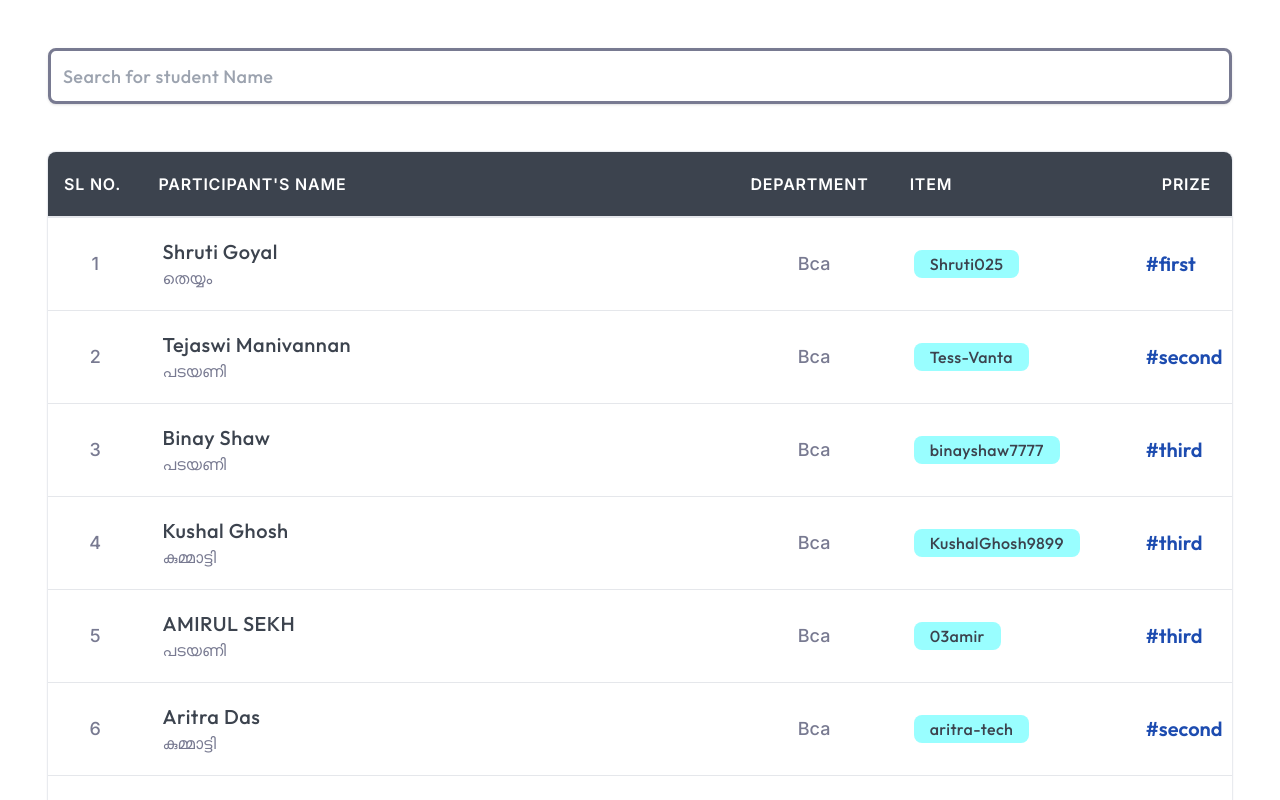
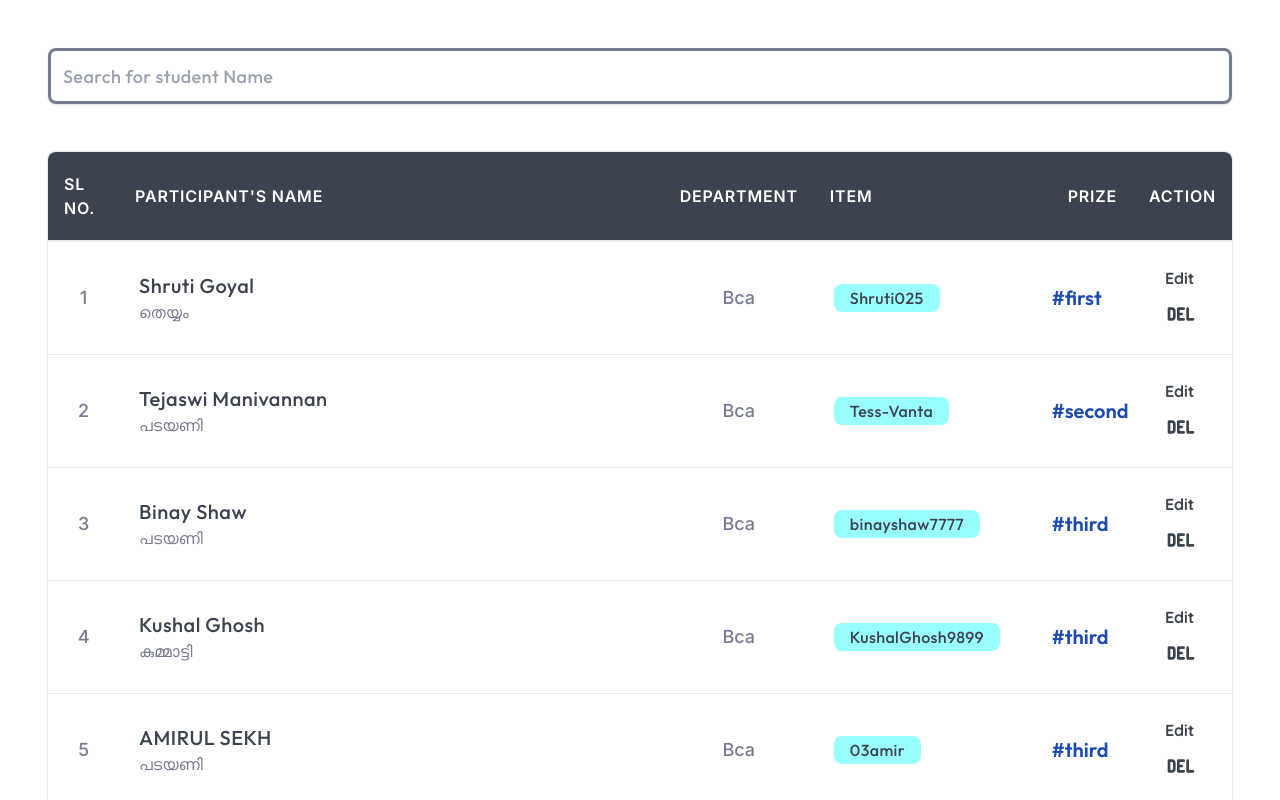
Before and after one commit to SHABIN-K/leaderboard, a React (Vite) app: page /dashboard in a window 1280 px wide. Shown: the top 800 px of the page. Built offline with nearby package versions, Linux system fonts and the light colour scheme; a web font is replaced by a local one.

Commit message:
feat :  add icons

```diff
--- a/package.json
+++ b/package.json
@@ -16,6 +16,7 @@
     "react": "^18.2.0",
     "react-countup": "^6.5.0",
     "react-dom": "^18.2.0",
+    "react-icons": "^5.0.1",
     "react-router-dom": "^6.21.2"
   },
   "devDependencies": {
--- a/src/components/Table.tsx
+++ b/src/components/Table.tsx
@@ -1,6 +1,8 @@
 import { useLocation } from "react-router-dom";
 import { teamCard } from "../utils";
 import { TableDataType } from "../types";
+import { TbHttpDelete } from "react-icons/tb";
+import { AiFillAlert } from "react-icons/ai";
 
 const TableHeader = ({ pathname }: { pathname: string }) => {
   const styleTableHeader = {
@@ -29,11 +31,17 @@ const TableHeader = ({ pathname }: { pathname: string }) => {
         <th className={`${styleTableHeader.lgTextSm} ${styleTableHeader.cell}`}>
           prize
         </th>
-        {pathname !== "/dashboard" && (
+        {pathname !== "/dashboard" ? (
           <th
             className={`${styleTableHeader.lgTextSm} ${styleTableHeader.xsHidden} ${styleTableHeader.cell}`}
           >
             Certificate
+          </th>
+        ) : (
+          <th
+            className={`${styleTableHeader.lgTextSm} ${styleTableHeader.xsHidden} ${styleTableHeader.cell}`}
+          >
+            Action
           </th>
         )}
       </tr>
@@ -88,10 +96,19 @@ const UserCard = ({
           #{["first", "second", "third"][Math.floor(Math.random() * 3)]}
         </p>
       </td>
-      {pathname !== "/dashboard" && (
+      {pathname !== "/dashboard" ? (
         <td className="p-5 border-b text-right border-gray-200 bg-darkwhite">
           <p className="py-1 px-3 cursor-pointer font-curlfont text-base font-bold text-lightblack w-fit hover:text-darkwhite hover:bg-primarylight transition rounded-lg text-center">
             view
+          </p>
+        </td>
+      ) : (
+        <td className="p-5 border-b text-right border-gray-200 bg-darkwhite">
+          <p className="py-1 px-3 cursor-pointer font-curlfont text-base font-extrabold text-lightblack w-fit hover:text-darkwhite hover:bg-primarylight transition rounded-lg text-center">
+            Edit
+          </p>
+          <p className="py-1 px-3 cursor-pointer font-curlfont text-base font-bold text-lightblack w-fit hover:text-darkwhite hover:bg-red-600 transition rounded-lg text-center">
+            <TbHttpDelete className="w-8 h-8 " />
           </p>
         </td>
       )}
```
Also changed, not shown: 1 other file (tests, documents, lock files or other folders).
